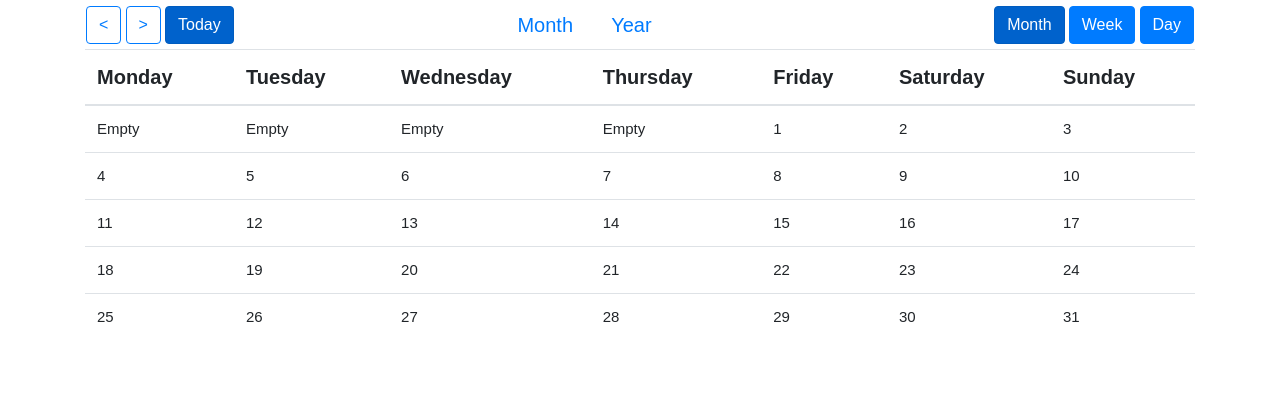
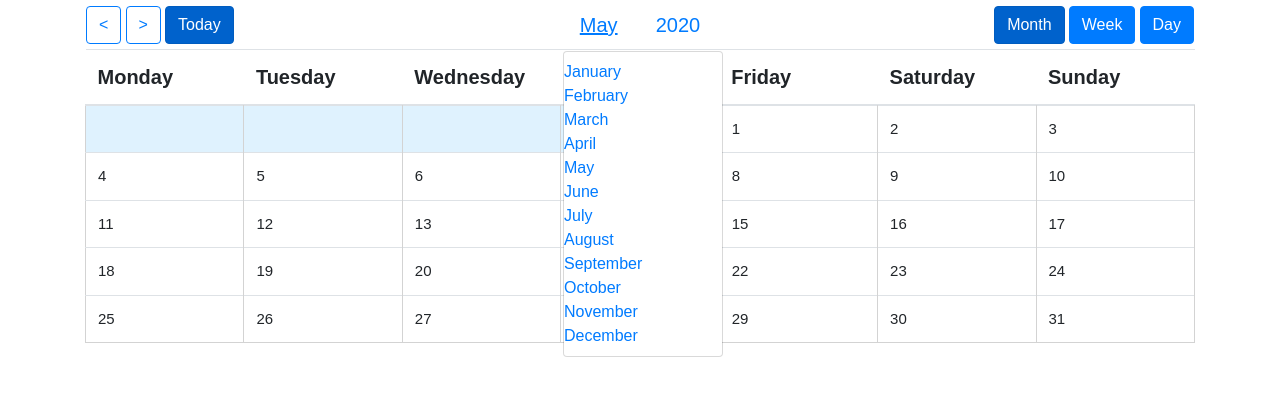
Before and after one commit to shivk012/bullet_webapp, a Flask app: page /calendar in a window 1280 px wide, after a click on "May". Shown: the top 396 px of the page. Run offline with Flask 2, Linux system fonts and the light colour scheme; some libraries are stand-ins or nearby versions.

Commit message:
Working month change. Too many <tr> added to tbody

```diff
--- a/app/static/css/calendar.css
+++ b/app/static/css/calendar.css
@@ -1,5 +1,6 @@
 td{
     font-size: 0.75em;
+    width: 14%;
 }
 
 .calendarBtn{
@@ -19,3 +20,13 @@ td{
 #mnthYear{
     text-align: center;
 }
+
+.emptyDay{
+    background-color: rgba(135, 206, 250, 0.267)
+}
+.monthDay{
+    border: 1px solid lightgray;
+}
+#monthDaysTable{
+    border: 1px solid lightgrey;
+}
--- a/app/static/js/views/calendar.js
+++ b/app/static/js/views/calendar.js
@@ -1,16 +1,66 @@
 // jshint esversion:6
 // everything to do with /calendar page
-import  Day  from '../models/day.js';
+import Day from '../models/day.js';
 
 const elements = {
 	monthTable: '#datesTable',
+	shownMonth: '#displayedMonthBtn',
+	shownYear: '#displayedYearBtn',
+	monthSelectionList: '#monthList',
+	yearSelectionList: '#yearList',
+	monthTableBody: 'monthDaysTable'
 };
 
+// Variable to keep hold of the state of the selected month year etc
+const calendarState = {};
+const listOfMonths = [
+	'January',
+	'February',
+	'March',
+	'April',
+	'May',
+	'June',
+	'July',
+	'August',
+	'September',
+	'October',
+	'November',
+	'December',
+];
 // On page load display the current month
 window.addEventListener('load', () => {
+	// change to current month
 	const today = new Date();
-	showDatesMonth(today.getMonth(), today.getFullYear());
+	calendarState.year = today.getFullYear();
+	calendarState.month = today.getMonth();
+	calendarState.fullMonth = today.toLocaleDateString('default', { month: 'long' });
+	calendarState.timeFrame = 'month';
+	showDatesMonth(calendarState.month, calendarState.year);
+	updateShownTime();
+	// add months to dropdown
+	addMonthList(elements.monthSelectionList);
+	changeMonth();
+
 });
+
+// Add months to display dropdown
+const addMonthList = (eleId) => {
+	listOfMonths.forEach((month) => {
+		$(eleId).append(`<li role="presentation"><a role="menuitem" tableindex="-1" href="#">${month}</a></li>`);
+	});
+};
+
+// Event listener to update month
+const changeMonth = () => {
+	$(elements.monthSelectionList + ' a').click(function (e) {
+		e.preventDefault();
+		let newMonth = $(this).text();
+		$(elements.shownMonth).text(newMonth);
+		calendarState.month = listOfMonths.indexOf(newMonth);
+		calendarState.fullMonth = newMonth;
+		showDatesMonth(calendarState.month, calendarState.year);
+	});
+};
 
 // Get days given a month and year. Returns array of all the dates in the format Sat Feb 01 2020 00:00:00
 // Month is 0 indexed
@@ -25,17 +75,6 @@ const getDaysMonth = (month, year) => {
 		date.setDate(date.getDate() + 1);
 	}
 	return days;
-};
-
-// Get weeks in a given month
-const getWeekCount = (daysArr, startDayOfWeek = 1) => {
-	const numDaysFirstWeek = getFirstWeekNumDays(daysArr, startDayOfWeek);
-	// Remaining days in the month
-	const daysLeft = daysArr.length - numDaysFirstWeek;
-	// Number of weeks
-	const numWeeks = Math.ceil(daysLeft / 7) + 1;
-
-	return numWeeks;
 };
 
 // Get number of days in the first week of a given month using an array of days
@@ -56,8 +95,16 @@ const getFirstWeekNumDays = (daysArr, startDayOfWeek = 1) => {
 	return numDaysFirstWeek;
 };
 
-// get day of the week for an array of days
-const dayNum = (daysArr) => daysArr.map((date) => date.getDay());
+// Get weeks in a given month
+const getWeekCount = (daysArr, startDayOfWeek = 1) => {
+	const numDaysFirstWeek = getFirstWeekNumDays(daysArr, startDayOfWeek);
+	// Remaining days in the month
+	const daysLeft = daysArr.length - numDaysFirstWeek;
+	// Number of weeks
+	const numWeeks = Math.ceil(daysLeft / 7) + 1;
+
+	return numWeeks;
+};
 
 // Update calendar to show the dates in a month
 const showDatesMonth = (month, year, startDayOfWeek = 1) => {
@@ -68,31 +115,39 @@ const showDatesMonth = (month, year, startDayOfWeek = 1) => {
 	// Get number of days in first week
 	const numDaysFirstWeek = getFirstWeekNumDays(days, startDayOfWeek);
 
-    //$(elements.monthTable).find('tbody').append($('</tr>'));
-    // counter to pull from days Array
+	// Counter to pull from days Array
 	let dayArrCount = 0;
 	// Counter to fill all rows
-    for (let dayCount = 1; dayCount <= numWeeks * 7; dayCount++) {
+	for (let dayCount = 1; dayCount <= numWeeks * 7; dayCount++) {
 		// Start of week - new row
 		if ((dayCount - 1) % 7 === 0) {
-			$(elements.monthTable).find('tbody').append($('<tr>'));
+			let monthTableEle = document.getElementById(elements.monthTableBody);
+			monthTableEle.innerHTML = monthTableEle.innerHTML + '<tr>';
+			//$(elements.monthTable).find('tbody').append('<tr>');
 		}
 		// Condition to check when to put first and last days
-        if (dayCount > 7-numDaysFirstWeek && dayArrCount < days.length) {
+		if (dayCount > 7 - numDaysFirstWeek && dayArrCount < days.length) {
 			var dateDay = new Day(new Date(days[dayArrCount]));
 			$(elements.monthTable)
 				.find('tbody')
-				.append($(`<td>${dateDay.display()}</td>`));
+				.append($(`<td class="monthDay">${dateDay.display()}</td>`));
 			dayArrCount++;
-		// Otherwise put an empty cell
+			// Otherwise put an empty cell
 		} else {
-			$(elements.monthTable).find('tbody').append($(`<td>Empty</td>`));
+			$(elements.monthTable).find('tbody').append($(`<td class="monthDay emptyDay"</td>`));
 		}
 		// End of week - end row
 		if (dayCount % 7 === 0) {
-			$(elements.monthTable).find('tbody').append($('</tr>'));
+			let monthTableEle = document.getElementById(elements.monthTableBody);
+			monthTableEle.innerHTML = monthTableEle.innerHTML + '<tr>';
 		}
 	}
 };
 
-export { elements, getDaysMonth, getWeekCount, getFirstWeekNumDays };
+// Update displayed month and year
+const updateShownTime = () => {
+	$(elements.shownMonth).text(`${calendarState.fullMonth}`);
+	$(elements.shownYear).text(`${calendarState.year}`);
+};
+
+export { elements, getDaysMonth, getWeekCount, getFirstWeekNumDays, calendarState, updateShownTime };
--- a/app/templates/calendar.html
+++ b/app/templates/calendar.html
@@ -14,8 +14,11 @@
             <button id="todayBtn" type="button" class="btn btn-primary active" data-toggle="button" aria-pressed="True" autocomplete="off">Today</button>
         </td>
         <td class = "calendarBtn" id="mnthYear">
-            <button id="displayedMonthBtn" type="button" class="btn btn-link btn-lg">Month</button>
-            <button id="displayedYearBtn" type="button" class="btn btn-link btn-lg">Year</button>
+            <button id="displayedMonthBtn" type="button" class="btn btn-link btn-lg" data-toggle="dropdown">Month</button>
+            <button id="displayedYearBtn" type="button" class="btn btn-link btn-lg" data-toggle="dropdown">Year</button>
+            <ul id="monthList" class="dropdown-menu" role="menu" aria-labelledby="displayedMonthBtn"></ul>
+            <ul id="yearList" class="dropdown-menu" role="menu" aria-labelledby="displayedYearBtn"></ul>
+
         </td>
         <td class="calendarBtn" id="switchView">
             <button id="monthViewBtn" type="button" class="btn btn-primary active" data-toggle="button" aria-pressed="True" autocomplete="off">Month</button>
```
